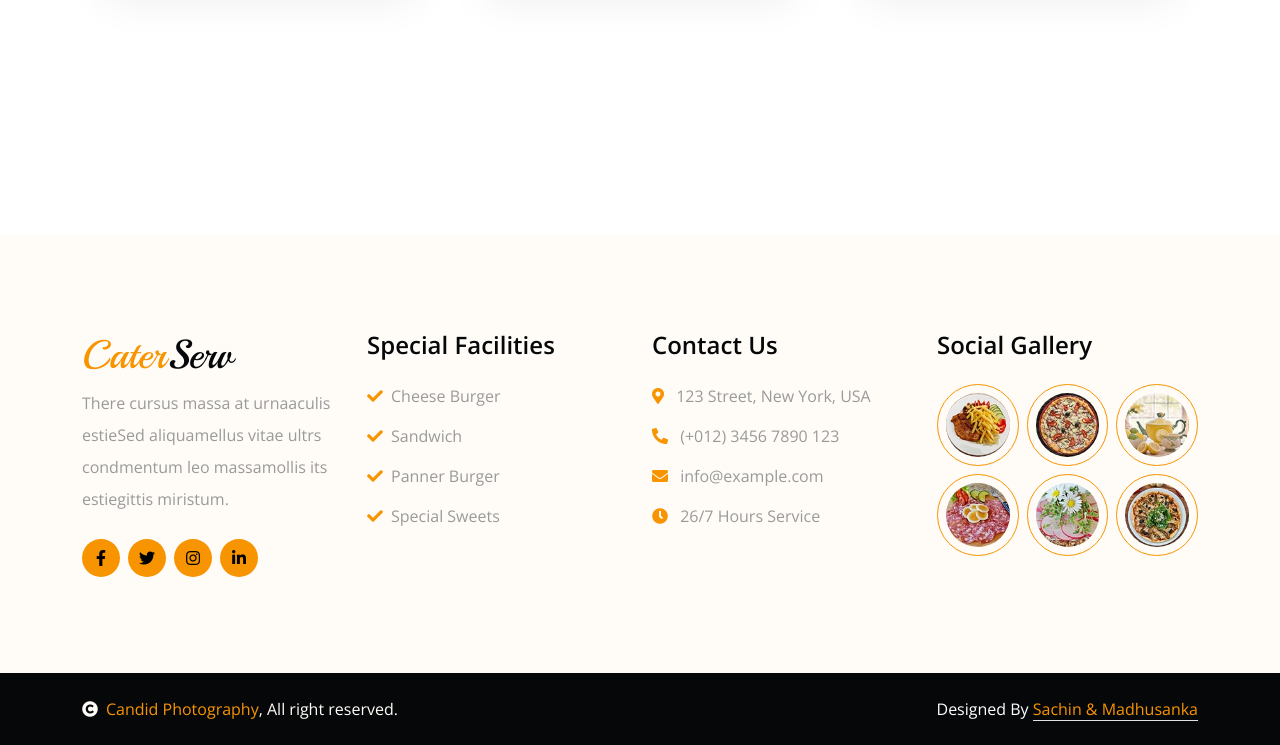
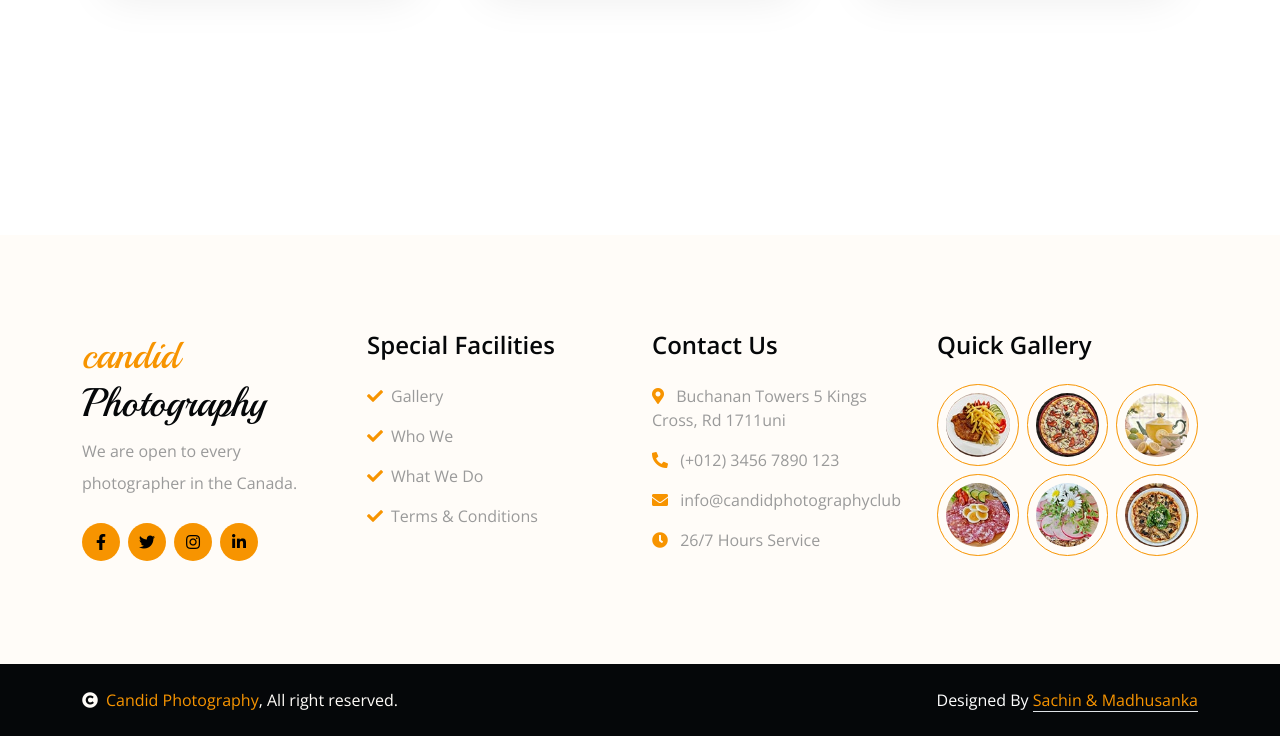
Before and after one commit to SachinUthpala/Caddi-Photography, a plain HTML site: page index.html in a window 1280 px wide. Shown: the part 6404-7149 px from the top of the page. Drawn offline with nearby package versions, Linux system fonts and the light colour scheme.

Commit message:
some changes in footer

```diff
--- a/index.html
+++ b/index.html
@@ -883,8 +883,9 @@
                 <div class="row">
                     <div class="col-lg-3 col-md-6">
                         <div class="footer-item">
-                            <h1 class="text-primary">Cater<span class="text-dark">Serv</span></h1>
-                            <p class="lh-lg mb-4">There cursus massa at urnaaculis estieSed aliquamellus vitae ultrs condmentum leo massamollis its estiegittis miristum.</p>
+                            <h1 class="text-primary">candid
+                               <br> <span class="text-dark">Photography</span></h1>
+                            <p class="lh-lg mb-4">We are open to every photographer in the Canada.</p>
                             <div class="footer-icon d-flex">
                                 <a class="btn btn-primary btn-sm-square me-2 rounded-circle" href=""><i class="fab fa-facebook-f"></i></a>
                                 <a class="btn btn-primary btn-sm-square me-2 rounded-circle" href=""><i class="fab fa-twitter"></i></a>
@@ -897,10 +898,10 @@
                         <div class="footer-item">
                             <h4 class="mb-4">Special Facilities</h4>
                             <div class="d-flex flex-column align-items-start">
-                                <a class="text-body mb-3" href=""><i class="fa fa-check text-primary me-2"></i>Cheese Burger</a>
-                                <a class="text-body mb-3" href=""><i class="fa fa-check text-primary me-2"></i>Sandwich</a>
-                                <a class="text-body mb-3" href=""><i class="fa fa-check text-primary me-2"></i>Panner Burger</a>
-                                <a class="text-body mb-3" href=""><i class="fa fa-check text-primary me-2"></i>Special Sweets</a>
+                                <a class="text-body mb-3" href=""><i class="fa fa-check text-primary me-2"></i>Gallery</a>
+                                <a class="text-body mb-3" href=""><i class="fa fa-check text-primary me-2"></i>Who We</a>
+                                <a class="text-body mb-3" href=""><i class="fa fa-check text-primary me-2"></i>What We Do</a>
+                                <a class="text-body mb-3" href=""><i class="fa fa-check text-primary me-2"></i>Terms & Conditions</a>
                             </div>
                         </div>
                     </div>
@@ -908,16 +909,16 @@
                         <div class="footer-item">
                             <h4 class="mb-4">Contact Us</h4>
                             <div class="d-flex flex-column align-items-start">
-                                <p><i class="fa fa-map-marker-alt text-primary me-2"></i> 123 Street, New York, USA</p>
-                                <p><i class="fa fa-phone-alt text-primary me-2"></i> (+012) 3456 7890 123</p>
-                                <p><i class="fas fa-envelope text-primary me-2"></i> info@example.com</p>
-                                <p><i class="fa fa-clock text-primary me-2"></i> 26/7 Hours Service</p>
+                                <a class="text-body mb-3" href="https://maps.app.goo.gl/mnWZKtm4uXPXPjwTA" target=" "><i class="fa fa-map-marker-alt text-primary me-2"></i> Buchanan Towers 5 Kings Cross, Rd 1711uni</a>
+                                <a class="text-body mb-3" href="callto: 11234567"><i class="fa fa-phone-alt text-primary me-2"></i> (+012) 3456 7890 123</a>
+                                <a class="text-body mb-3" href="mailto: info@candidphotographyclub.ca"><i class="fas fa-envelope text-primary me-2"></i> info@candidphotographyclub</a>
+                                <a class="text-body mb-3" href="callto: 325332423423"><i class="fa fa-clock text-primary me-2"></i> 26/7 Hours Service</a>
                             </div>
                         </div>
                     </div>
                     <div class="col-lg-3 col-md-6">
                         <div class="footer-item">
-                            <h4 class="mb-4">Social Gallery</h4>
+                            <h4 class="mb-4">Quick Gallery</h4>
                             <div class="row g-2">
                                 <div class="col-4">
                                      <img src="img/menu-01.jpg" class="img-fluid rounded-circle border border-primary p-2" alt="">
```
